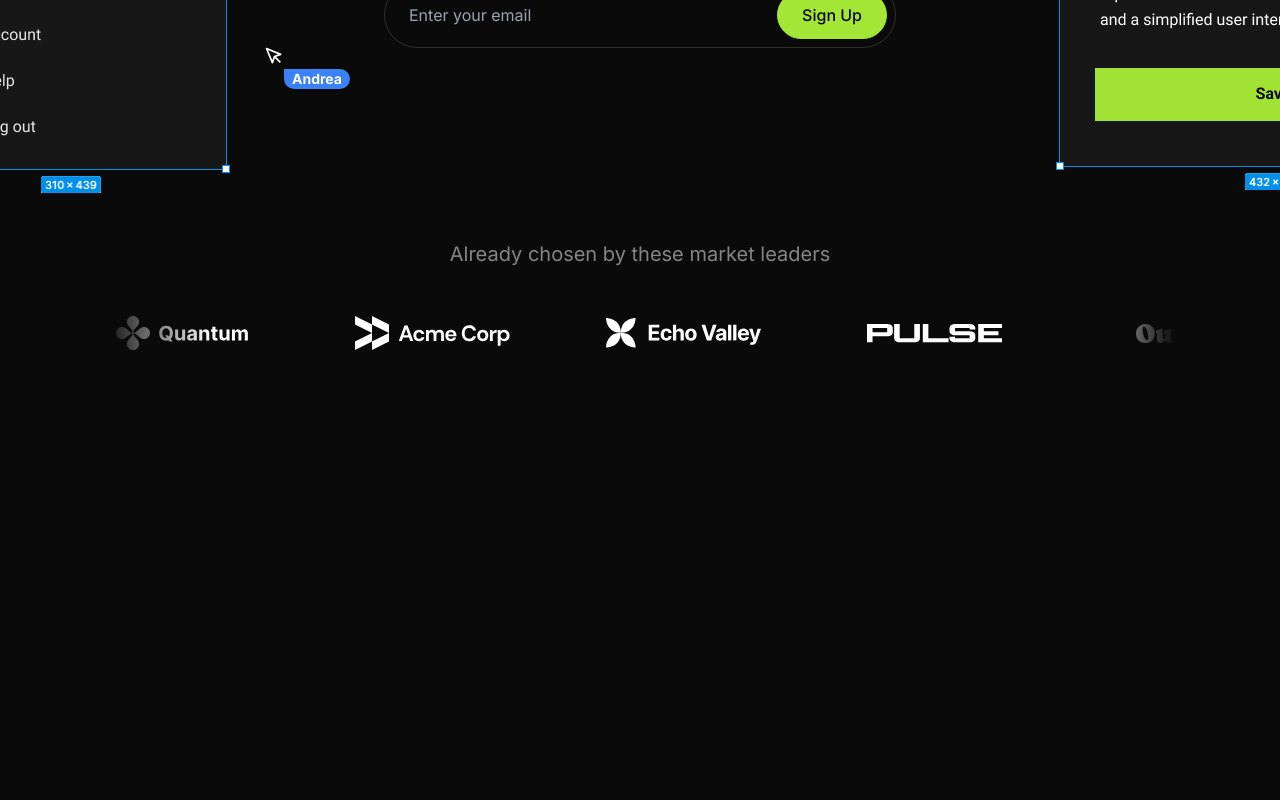
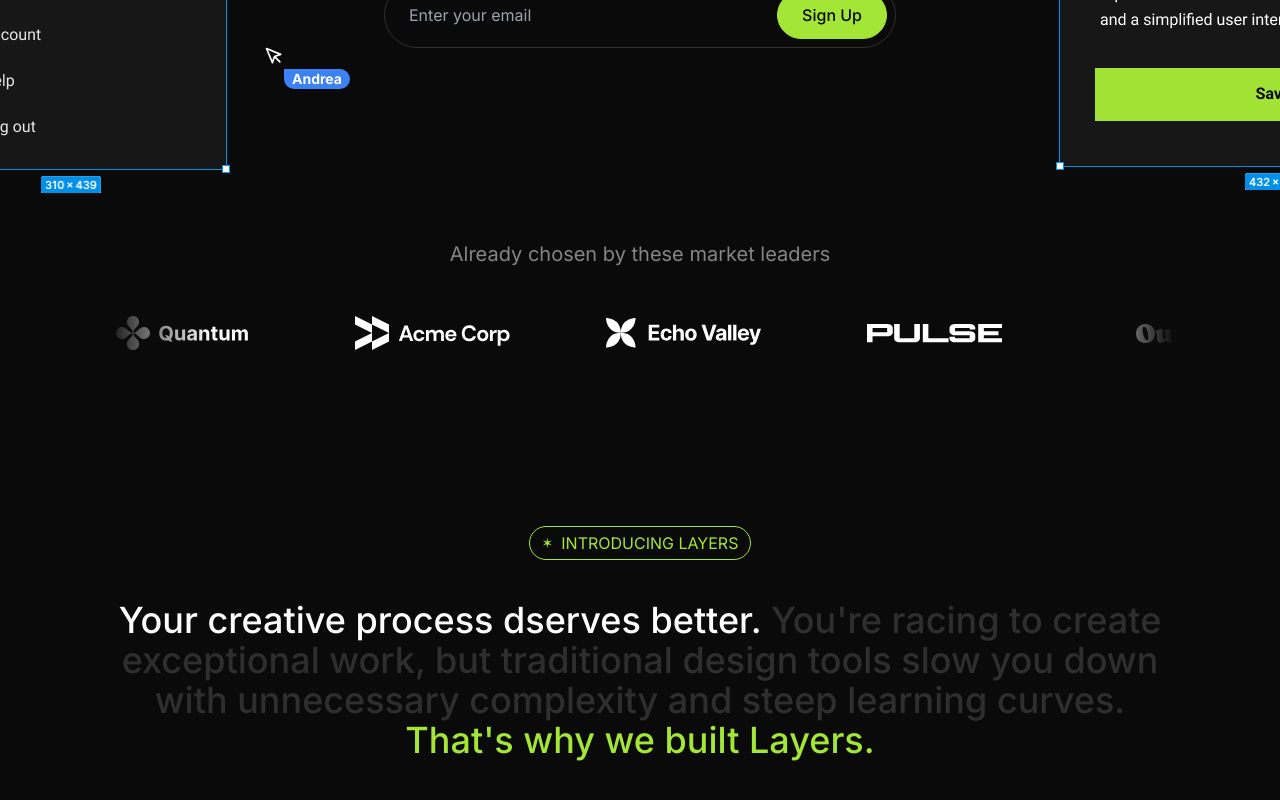
Before and after one commit to sleepielle/Layers, a Next.js app: page / in a window 1280 px wide. Shown: the part 564-1364 px from the top of the page. Before the commit the page ends 1010 px from the top, so only its background shows below. Built offline with nearby package versions, Linux system fonts and the light colour scheme.

Commit message:
feat.introduction: finished static introduction. pending animation.

```diff
--- a/src/app/page.tsx
+++ b/src/app/page.tsx
@@ -1,6 +1,7 @@
 import Navbar from "@/sections/Navbar";
 import Hero from "@/sections/Hero";
 import LogoTicker from "@/sections/LogoTicker";
+import Introduction from "@/sections/Introduction";
 
 export default function Home() {
     return (
@@ -8,6 +9,7 @@ export default function Home() {
             <Navbar />
             <Hero />
             <LogoTicker />
+            <Introduction />
         </>
     );
 }
--- /dev/null
+++ b/src/components/Tag.tsx
@@ -0,0 +1,18 @@
+import { HTMLAttributes } from "react";
+import { twMerge } from "tailwind-merge";
+
+export default function Tag(props: HTMLAttributes<HTMLDivElement>) {
+    const { className, children, ...otherProps } = props;
+    return (
+        <div
+            className={twMerge(
+                "inline-flex border border-lime-400 gap-2 text-lime-400 px-3 py-1 rounded-full uppercase items-center",
+                className
+            )}
+            {...otherProps}
+        >
+            <span className="text-sm">&#10038;</span>
+            <span>{children}</span>
+        </div>
+    );
+}
--- a/src/sections/Introduction.tsx
+++ b/src/sections/Introduction.tsx
@@ -1,6 +1,21 @@
-/*const text = `You're racing to create exceptional work, but traditional design tools slow you down with unnecessary complexity and steep learning curves.`;
+import Tag from "@/components/Tag";
+const text = `You're racing to create exceptional work, but traditional design tools slow you down with unnecessary complexity and steep learning curves.`;
 
 export default function Introduction() {
-    return <div>Introduction</div>;
+    return (
+        <section className="py-20">
+            <div className="container">
+                <div className="flex justify-center">
+                    <Tag>Introducing Layers</Tag>
+                </div>
+                <div className="text-4xl text-center font-medium mt-10">
+                    <span>Your creative process dserves better.</span>{" "}
+                    <span className="text-white/15">{text}</span>
+                    <span className="text-lime-400 block">
+                        That&apos;s why we built Layers.
+                    </span>
+                </div>
+            </div>
+        </section>
+    );
 }
-*/
```
